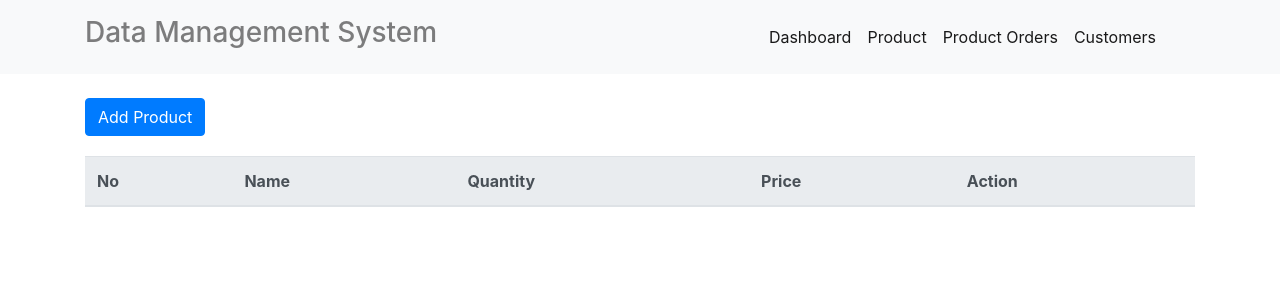
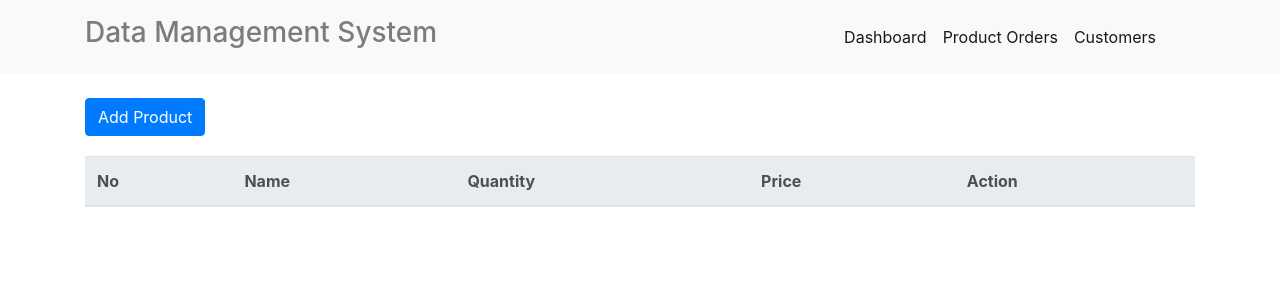
Before and after one commit to arif599/Inventory-Management-System, a Flask app: page / in a window 1280 px wide. Shown: the top 300 px of the page. Run offline with Flask 2, Linux system fonts and the light colour scheme; data that the repository does not hold is empty; some libraries are stand-ins or nearby versions.

Commit message:
updated dashboard

```diff
--- a/templates/navbar.html
+++ b/templates/navbar.html
@@ -10,9 +10,6 @@
             <a class="nav-link active" aria-current="page" href="{{ url_for('index') }}">Dashboard</a>
           </li>
           <li class="nav-item">
-            <a class="nav-link active" aria-current="page" href="{{ url_for('index') }}">Product</a>
-          </li>
-          <li class="nav-item">
             <a class="nav-link active" aria-current="page" href="{{ url_for('product_orders') }}">Product Orders</a>
           </li>
           <li class="nav-item">
```
Also changed, not shown: templates/dashboard.html (deleted).
